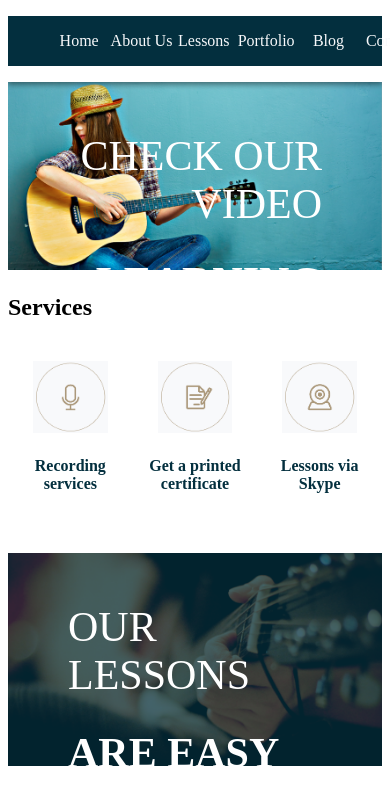
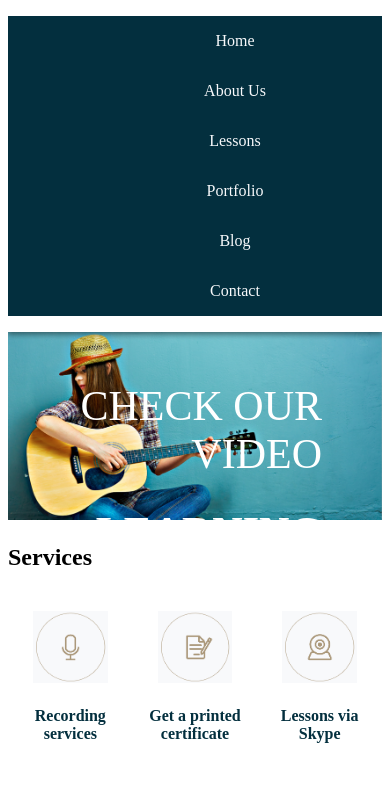
Before and after one commit to MarizzaM/SASS_React, a React (Create React App) app: page / in a window 390 px wide. Shown: the top 793 px of the page. Built offline with nearby package versions, Linux system fonts and the light colour scheme.

Commit message:
10-The-Content-Keyword

```diff
--- a/src/Mixins/mixins.scss
+++ b/src/Mixins/mixins.scss
@@ -40,3 +40,9 @@
     margin-right: 0;
   }
 }
+
+@mixin mQ($arg){
+      @media screen and (max-width: $arg){
+          @content;
+  }
+}
--- a/src/Styles/Navbar.css
+++ b/src/Styles/Navbar.css
@@ -18,6 +18,12 @@
   width: 16.66667%;
 }
 
+@media screen and (max-width: 600px) {
+  .navbar li {
+    width: 100%;
+  }
+}
+
 .navbar a {
   color: #f8f9fb;
   text-decoration: none;
@@ -29,10 +35,4 @@
 .navbar a:hover {
   background: #044156;
 }
-
-.navbar ul:after {
-  content: "";
-  display: block;
-  clear: both;
-}
 /*# sourceMappingURL=Navbar.css.map */
--- a/src/Styles/Navbar.scss
+++ b/src/Styles/Navbar.scss
@@ -5,13 +5,16 @@
     background: $deepBlue;
     ul{
         width: 100%;
-
         @include clearFix;
     }
     li{
         list-style-type : none;
         float: left;
         width: (100% / 6);
+
+        @include mQ(600px){
+            width: 100%;
+        }
     }
     a {
         color: $offWhite;
@@ -25,9 +28,3 @@
         }
     }
 }
-
-.navbar ul:after{
-    content: "";
-    display: block;
-    clear: both;
-}
```
Also changed, not shown: 1 other file (tests, documents, lock files or other folders).
